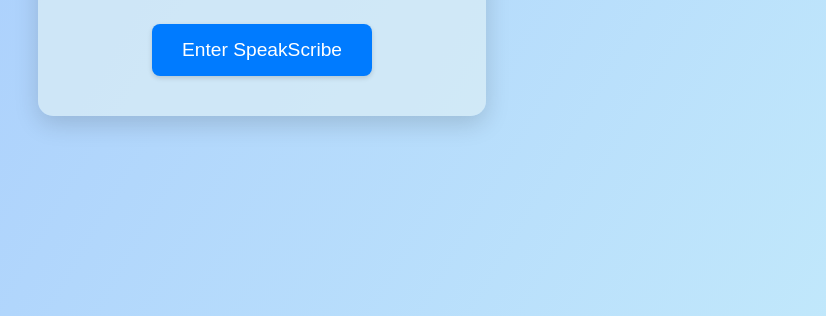
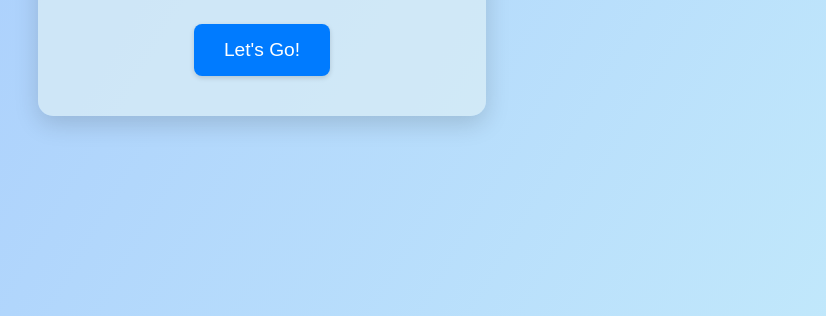
Before and after one commit to SrivaishnaviN/SpeakScribe, a website: page index.html in a window 1280 px wide. Shown: the part 484-800 px from the top of the page, without its empty margins (378-1204 px from the left). Drawn offline with Linux system fonts and the light colour scheme.

Commit message:
index.html

```diff
--- a/index.html
+++ b/index.html
@@ -11,7 +11,7 @@
     <div class="welcome-container">
         <i class="fas fa-microphone-alt splash-logo"></i>
         <h1 class="splash-title">SpeakScribe</h1>
-        <button id="enterButton" class="enter-button">Enter SpeakScribe</button>
+        <button id="enterButton" class="enter-button">Let's Go!</button>
     </div>
     <script>
         document.getElementById('enterButton').onclick = function() {
```
